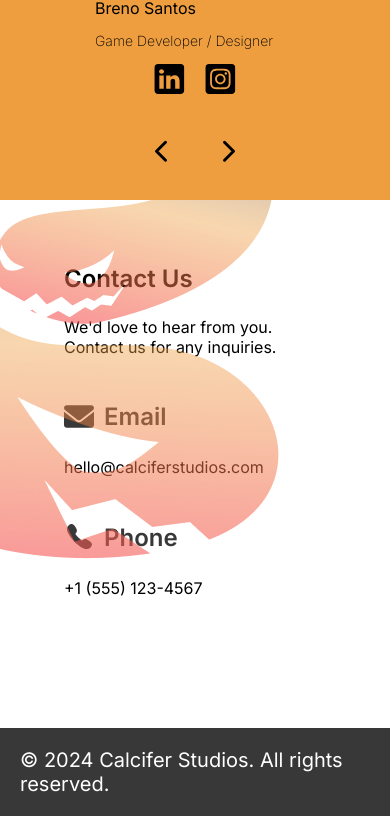
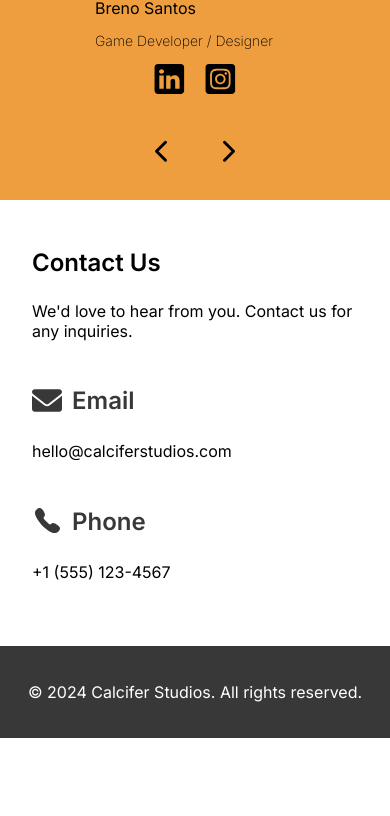
Before and after one commit to BrenoSantoS2/Calcifer-website, a Next.js app: page / in a window 390 px wide. Shown: the part 1509-2325 px from the top of the page. After the commit the page ends 2247 px from the top, so only its background shows below. Built offline with nearby package versions, Linux system fonts and the light colour scheme.

Commit message:
Já responsivo

```diff
--- a/package.json
+++ b/package.json
@@ -11,15 +11,12 @@
   "dependencies": {
     "next": "^14.2.3",
     "react": "^18.3.1",
-    "react-dom": "^18.3.1",
-    "react-slick": "^0.30.2",
-    "slick-carousel": "^1.8.1"
+    "react-dom": "^18.3.1"
   },
   "devDependencies": {
     "@types/node": "20.12.12",
     "@types/react": "18.3.2",
     "@types/react-dom": "^18",
-    "@types/react-slick": "^0.23.13",
     "eslint": "^8",
     "eslint-config-next": "14.2.3",
     "typescript": "5.4.5"
--- a/src/components/footer.tsx
+++ b/src/components/footer.tsx
@@ -4,7 +4,7 @@ export function Footer() {
   return (
     <footer>
       <div className={Styles.footer}>
-            <h3 className={Styles.text}>© 2024 Calcifer Studios. All rights reserved.</h3>
+            <p className={Styles.text}>© 2024 Calcifer Studios. All rights reserved.</p>
         </div>
     </footer>
     );
--- a/src/css/css_components/contactSection.module.css
+++ b/src/css/css_components/contactSection.module.css
@@ -32,4 +32,16 @@
 .image {
     position: absolute;
     right: 75px;
+    z-index: -1;
 }
+
+@media (max-width: 768px){
+    .contactSection{
+        height: 100%;
+        padding: 48px 32px;
+        background-color: white;
+    }
+    .image{
+        display: none;
+    }
+}
--- a/src/css/css_components/footer.module.css
+++ b/src/css/css_components/footer.module.css
@@ -10,8 +10,8 @@
 .text {
     color: white;
     font-family: Inter;
-    font-size: 20px;
     font-style: normal;
     font-weight: 400;
     line-height: normal;
+    text-align: center;
 }
--- a/src/css/style.css
+++ b/src/css/style.css
@@ -57,6 +57,7 @@ p {
     p {
         font-size: 1rem;
     }
+
 }
 
 @media (min-width: 1600px) {
```
